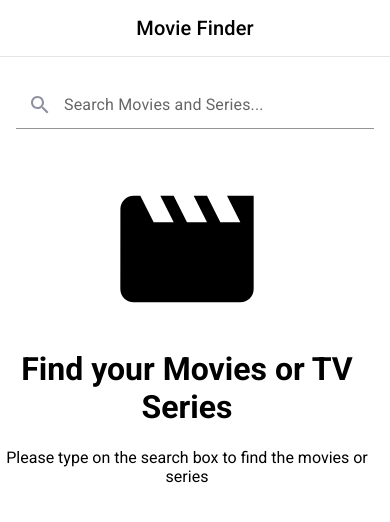
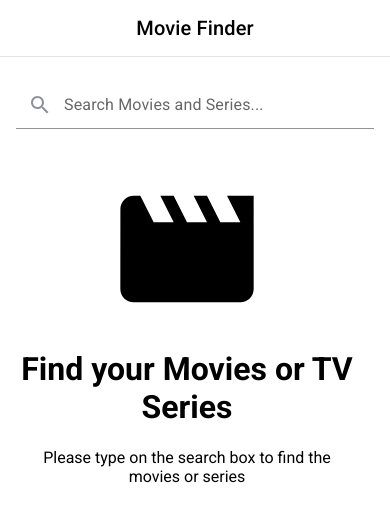
Before and after one commit to RaihanStark/movie-finder, a React (Create React App) app: page / in a window 390 px wide. Shown: the top 522 px of the page. Built offline with nearby package versions, Linux system fonts and the light colour scheme.

Commit message:
Update: Image Responsiveness

```diff
--- a/src/components/Movie/Empty/Empty.jsx
+++ b/src/components/Movie/Empty/Empty.jsx
@@ -11,6 +11,8 @@ function Empty({ error = "" }) {
         textAlign: "center",
         alignItems: "center",
         marginTop: "2.5rem",
+        marginLeft: "1rem",
+        marginRight: "1rem",
       }}
     >
       <MovieIcon sx={{ fontSize: "10rem" }} />
--- a/src/components/Movie/Image.jsx
+++ b/src/components/Movie/Image.jsx
@@ -15,6 +15,9 @@ function Image({
         display: "block",
         objectFit: "cover",
         ...sx,
+        "@media (max-width: 598.98px)": {
+          height: "auto",
+        },
       }}
       src={
         poster === "N/A"
```
